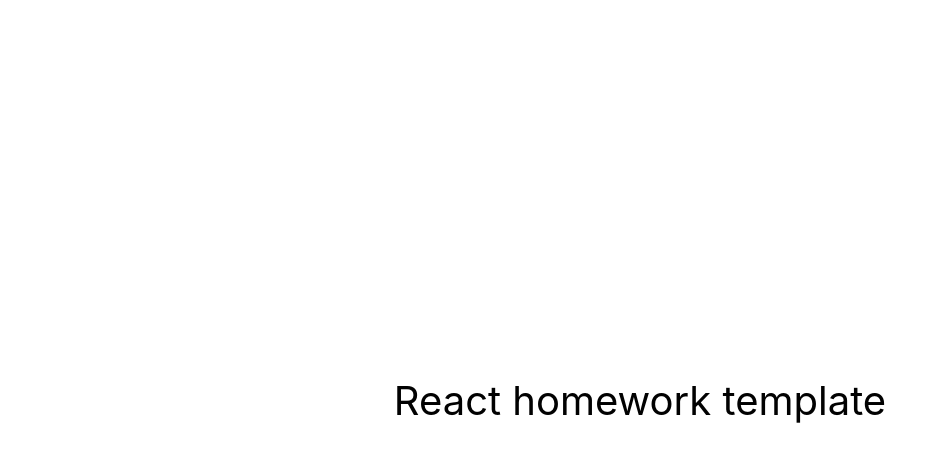
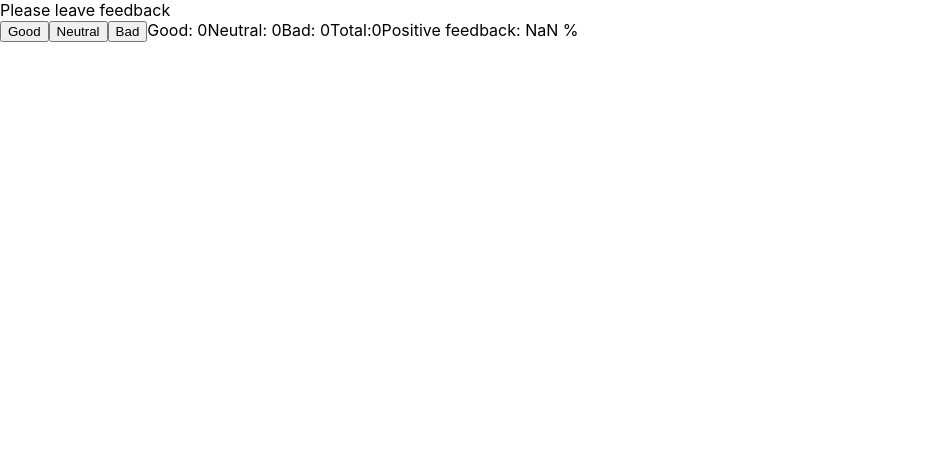
Before and after one commit to AleksandraAleksinska/goit-react-hw-04-feedback, a React (Create React App) app: page / in a window 1280 px wide. Shown: the top 462 px of the page, without its empty margins (0-947 px from the left). Built offline with nearby package versions, Linux system fonts and the light colour scheme.

Commit message:
jsx update

```diff
--- a/src/components/App.jsx
+++ b/src/components/App.jsx
@@ -1,16 +1,48 @@
-export const App = () => {
-  return (
-    <div
-      style={{
-        height: '100vh',
-        display: 'flex',
-        justifyContent: 'center',
-        alignItems: 'center',
-        fontSize: 40,
-        color: '#010101'
-      }}
-    >
-      React homework template
-    </div>
-  );
-};
+import { Fragment } from "react";
+import { Component } from "react";
+
+// export const App = () => {
+//   return (
+//   <Fragment>
+//     <div>
+//     </div>
+//   </Fragment>
+//   );
+// };
+
+class App extends Component {
+
+  constructor() {
+    super();
+
+    this.state = {
+      good: 0,
+      neutral: 0,
+      bad: 0
+    };
+  }
+
+  countTotalFeedback = () => this.state.good + this.state.neutral + this.state.bad;
+  countPositiveFeedbackPercentage = () => Math.round(this.state.good / (this.countTotalFeedback()) * 100);
+
+
+
+  render () {
+    return (
+      <Fragment>
+        <section>Please leave feedback </section>
+        <button>Good</button>
+        <button>Neutral</button>
+        <button>Bad</button>
+        <span>Good: {this.state.good}</span>
+        <span>Neutral: {this.state.neutral}</span>
+        <span>Bad: {this.state.bad}</span>
+        <span>Total:{this.countTotalFeedback()}</span>
+        <span>Positive feedback: {this.countPositiveFeedbackPercentage()} %</span>
+      </Fragment>
+
+    )
+  }
+}
+
+export default App;
--- a/src/index.js
+++ b/src/index.js
@@ -1,6 +1,6 @@
 import React from 'react';
 import ReactDOM from 'react-dom/client';
-import { App } from 'components/App';
+import App from 'components/App';
 import './index.css';
 
 ReactDOM.createRoot(document.getElementById('root')).render(
```
Also changed, not shown: src/components/test.jsx (added, +22 -0 lines).
